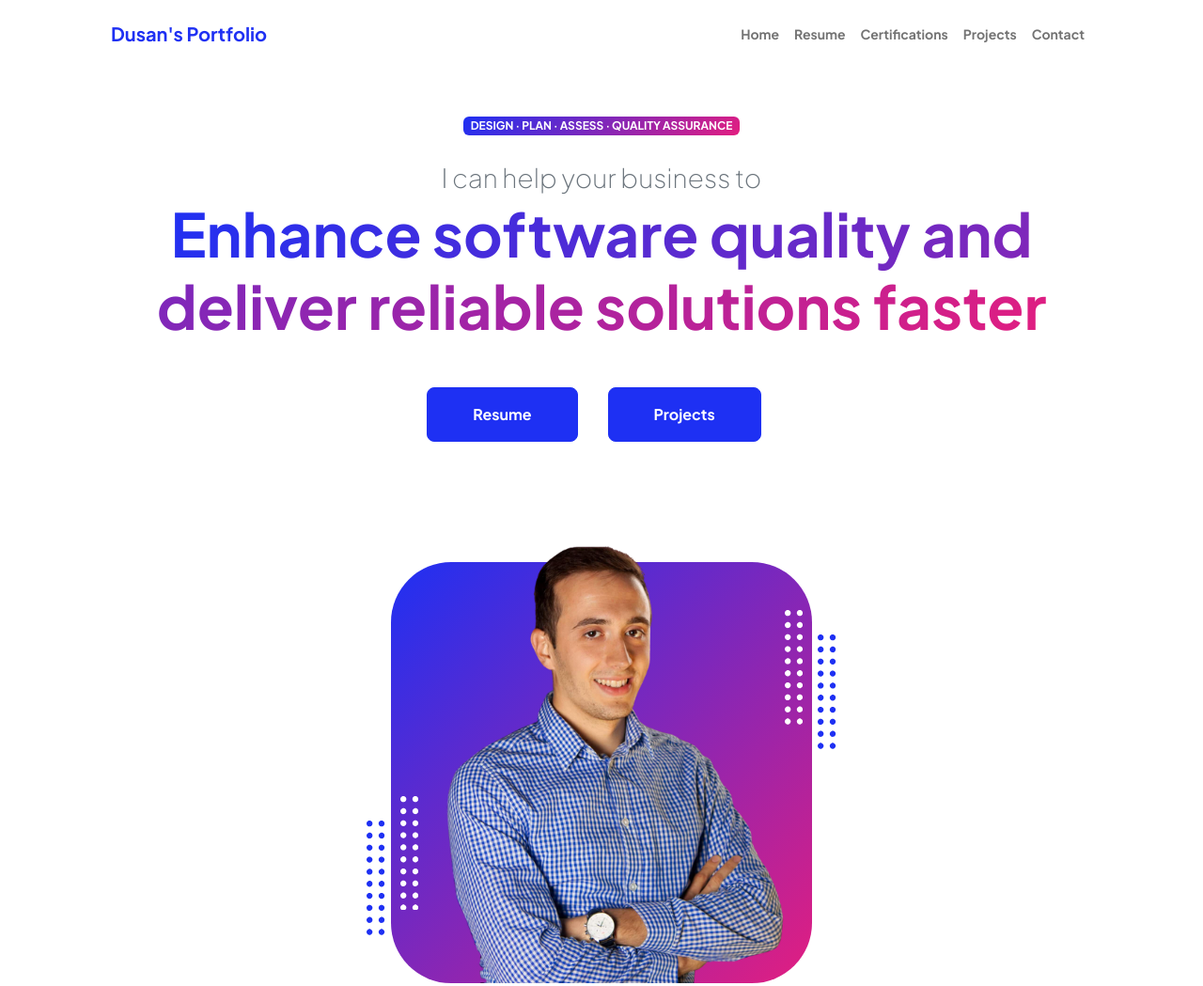
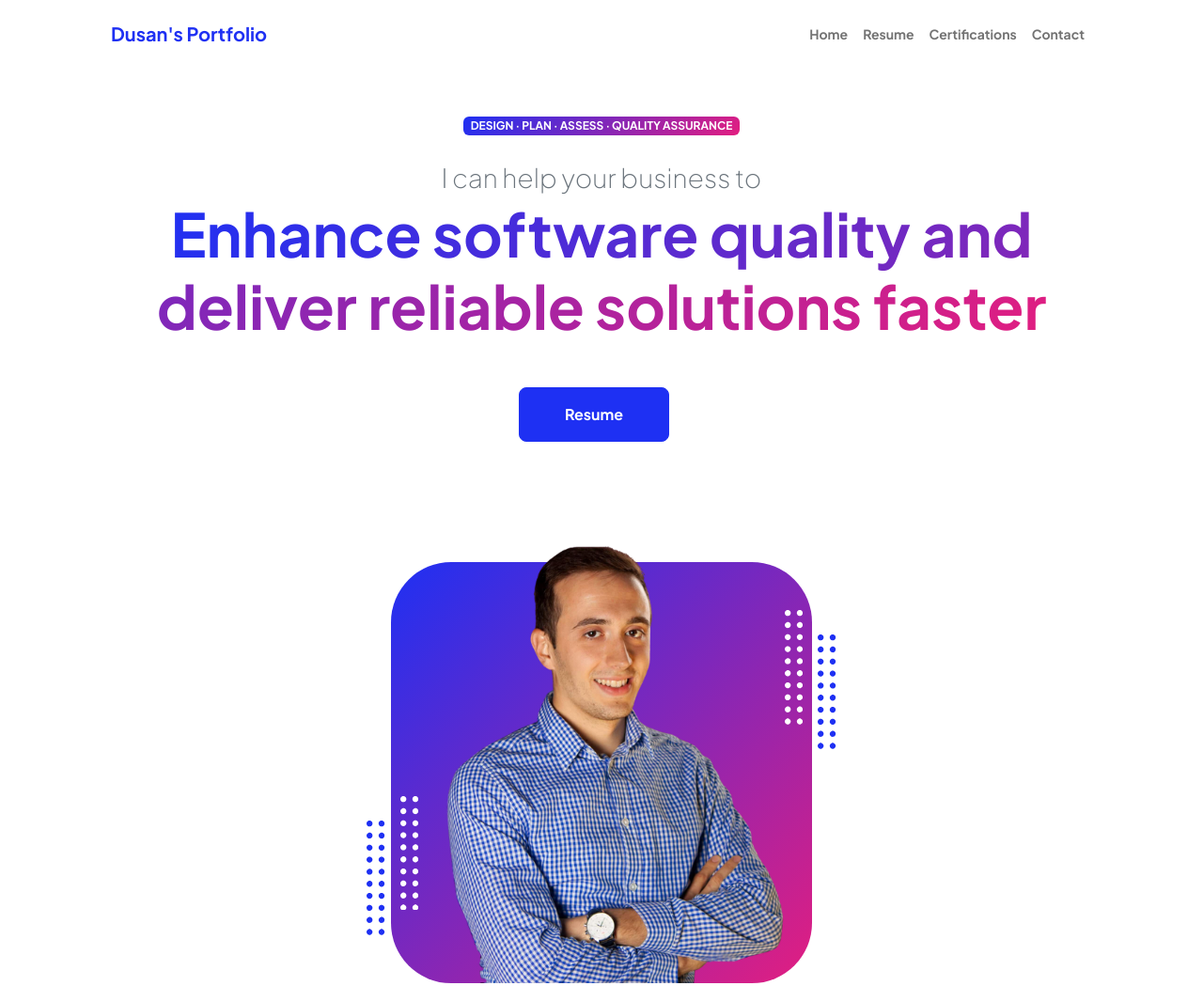
Before and after one commit to Dule992/Dule992.github.ai, a plain HTML site: page index.html in a window 1280 px wide. Shown: the top 1049 px of the page at 94% size. Drawn offline with nearby package versions, Linux system fonts and the light colour scheme.

Commit message:
disabled projects page

```diff
--- a/index.html
+++ b/index.html
@@ -37,7 +37,7 @@
                         <li class="nav-item"><a class="nav-link" href="index.html">Home</a></li>
                         <li class="nav-item"><a class="nav-link" href="resume.html">Resume</a></li>
                         <li class="nav-item"><a class="nav-link" href="certifications.html">Certifications</a></li>
-                        <li class="nav-item"><a class="nav-link" href="projects.html">Projects</a></li>
+                        <!-- <li class="nav-item"><a class="nav-link" href="projects.html">Projects</a></li> -->
                         <li class="nav-item"><a class="nav-link" href="contact.html">Contact</a></li>
                     </ul>
                 </div>
@@ -61,8 +61,8 @@
                                 class="d-grid gap-3 d-sm-flex justify-content-sm-center justify-content-xxl-start mb-3">
                                 <a class="btn btn-primary btn-lg px-5 py-3 me-sm-3 fs-6 fw-bolder"
                                     href="resume.html">Resume</a>
-                                <a class="btn btn-primary btn-lg px-5 py-3 me-sm-3 fs-6 fw-bolder"
-                                    href="projects.html">Projects</a>
+                                <!-- <a class="btn btn-primary btn-lg px-5 py-3 me-sm-3 fs-6 fw-bolder"
+                                    href="projects.html">Projects</a> -->
                             </div>
                         </div>
                     </div>
```
Also changed, not shown: certifications.html (+1 -1 lines), contact.html (+1 -1 lines), privacy.html (+1 -1 lines), resume.html (+1 -1 lines), terms&conditions.html (+1 -1 lines).
